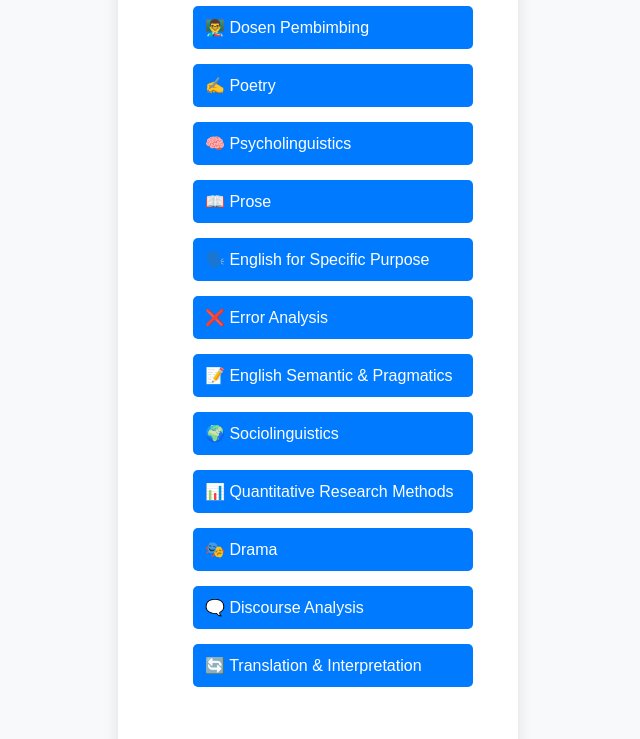
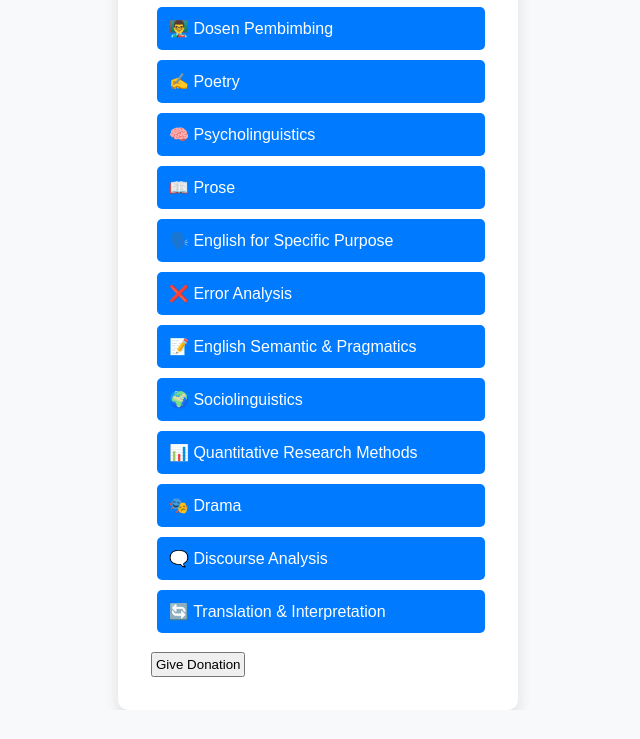
Before and after one commit to aryadinataSTKIP/PBI, a plain HTML site: page index.html in a window 1280 px wide. Shown: the part 155-894 px from the top of the page, without its empty margins (322-962 px from the left). After the commit the page ends 865 px from the top, so only its background shows below. Drawn offline with Linux system fonts and the light colour scheme.

Commit message:
Update style.css

```diff
--- a/style.css
+++ b/style.css
@@ -1,7 +1,7 @@
 /* Reset */
 * {
-    margin: 15px;
-    padding: 15px;
+    margin: 3px;
+    padding: 3px;
     box-sizing: border-box;
 }
 
```
